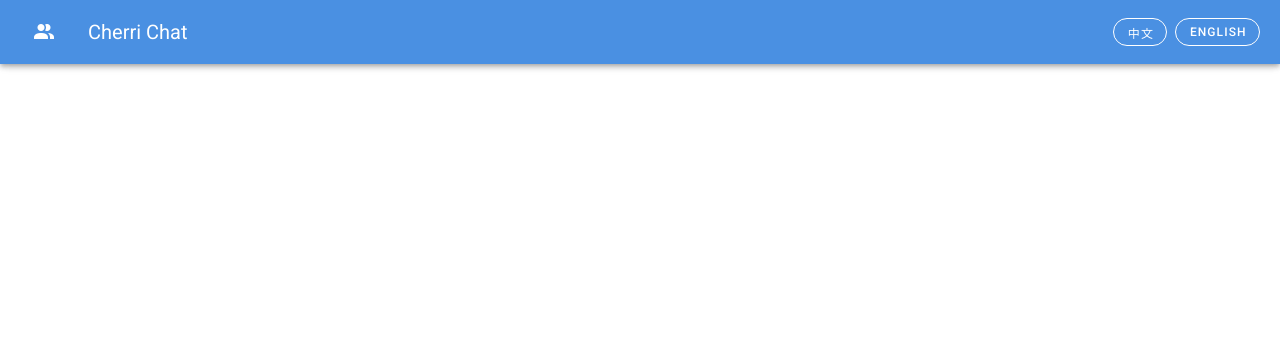
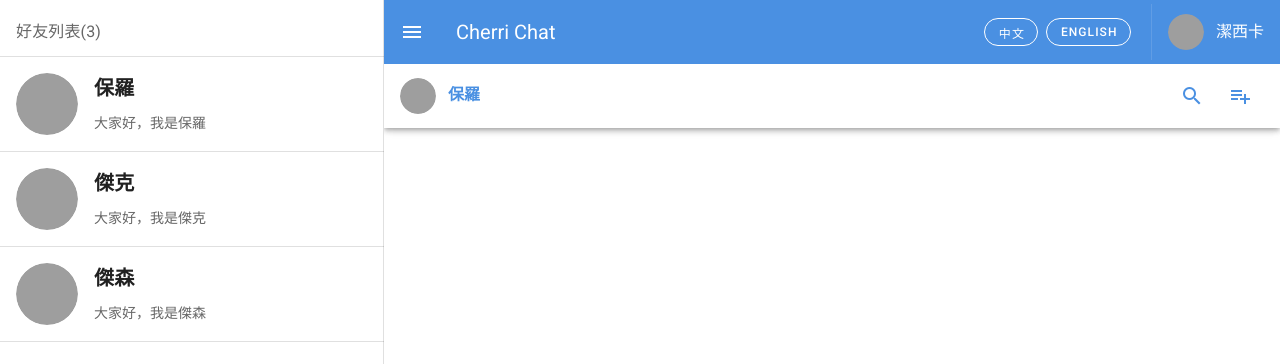
Before and after one commit to BruceShih/cherri-interview, a Vue app: page / in a window 1280 px wide. Shown: the top 364 px of the page. Built offline with nearby package versions, Linux system fonts and the light colour scheme; grey boxes are pictures that could not be loaded; what vuefire would draw is missing.

Commit message:
some layout and db

```diff
--- /dev/null
+++ b/db.json
@@ -0,0 +1,59 @@
+{
+  "friends": [
+    {
+      "id": 0,
+      "name": "保羅"
+    },
+    {
+      "id": 1,
+      "name": "傑克"
+    },
+    {
+      "id": 2,
+      "name": "傑森"
+    }
+  ],
+  "friendChats": [
+    {
+      "id": 0,
+      "message": "保羅",
+      "createDate": "2020-08-26T09:10:12.123Z"
+    },
+    {
+      "id": 1,
+      "message": "您好，我是潔西卡",
+      "createDate": "2020-08-26T09:10:13.012Z"
+    },
+    {
+      "id": 2,
+      "message": "我喜歡吃的食物有",
+      "createDate": "2020-08-26T09:10:14.201Z"
+    },
+    {
+      "id": 3,
+      "message": "各種巧克力口味的甜點",
+      "createDate": "2020-08-26T09:10:15.451Z"
+    }
+  ],
+  "friendNotes": [
+    {
+      "id": 0,
+      "message": "備忘訊息1",
+      "createDate": "2020-08-26T09:17:28.158Z"
+    },
+    {
+      "id": 1,
+      "message": "備忘訊息2",
+      "createDate": "2020-08-26T09:17:35.745Z"
+    }
+  ],
+  "conversations": [
+    {
+      "id": 0,
+      "friendId": 0,
+      "dateStarted": "2020-08-26T09:01:46.785Z",
+      "chats": [0, 1, 2, 3],
+      "notes": [0, 1]
+    }
+  ]
+}
--- a/src/App.vue
+++ b/src/App.vue
@@ -1,80 +1,181 @@
 <template>
-  <v-app>
-    <v-app-bar app color="primary" dark>
-      <!-- <template v-slot:default>
-        <v-icon>mdi-account-multiple</v-icon>
-      </template> -->
-      <v-app-bar-nav-icon class="ml-1" @click="friendListDrawer = true">
-        <v-icon>mdi-account-multiple</v-icon>
-      </v-app-bar-nav-icon>
+  <v-app id="cherri-chat">
+    <v-navigation-drawer v-model="friendListDrawer" width="384px" app>
+      <v-list three-line>
+        <v-subheader class="text-subtitle-1">好友列表(3)</v-subheader>
+        <v-divider></v-divider>
+
+        <v-list-item-group v-model="item" color="primary">
+          <v-list-item v-for="(item, i) in items" :key="i">
+            <v-list-item-icon>
+              <v-icon v-text="item.icon"></v-icon>
+            </v-list-item-icon>
+            <v-list-item-content>
+              <v-list-item-title v-text="item.text"></v-list-item-title>
+            </v-list-item-content>
+          </v-list-item>
+        </v-list-item-group>
+
+        <v-list-item link>
+          <v-list-item-avatar size="62">
+            <v-img src="https://cdn.vuetifyjs.com/images/john.jpg"></v-img>
+          </v-list-item-avatar>
+          <v-list-item-content>
+            <v-list-item-title class="text-h6 font-weight-bold">
+              保羅
+            </v-list-item-title>
+            <v-list-item-subtitle>大家好，我是保羅</v-list-item-subtitle>
+          </v-list-item-content>
+        </v-list-item>
+        <v-divider></v-divider>
+        <v-list-item link>
+          <v-list-item-avatar size="62">
+            <v-img src="https://cdn.vuetifyjs.com/images/john.jpg"></v-img>
+          </v-list-item-avatar>
+          <v-list-item-content>
+            <v-list-item-title class="text-h6 font-weight-bold">
+              傑克
+            </v-list-item-title>
+            <v-list-item-subtitle>大家好，我是傑克</v-list-item-subtitle>
+          </v-list-item-content>
+        </v-list-item>
+        <v-divider></v-divider>
+        <v-list-item link>
+          <v-list-item-avatar size="62">
+            <v-img src="https://cdn.vuetifyjs.com/images/john.jpg"></v-img>
+          </v-list-item-avatar>
+          <v-list-item-content>
+            <v-list-item-title class="text-h6 font-weight-bold">
+              傑森
+            </v-list-item-title>
+            <v-list-item-subtitle>大家好，我是傑森</v-list-item-subtitle>
+          </v-list-item-content>
+        </v-list-item>
+        <v-divider></v-divider>
+        <!-- <v-list-item link>
+          <v-list-item-action>
+            <v-icon>mdi-email</v-icon>
+          </v-list-item-action>
+          <v-list-item-content>
+            <v-list-item-title>Contact</v-list-item-title>
+          </v-list-item-content>
+        </v-list-item> -->
+      </v-list>
+    </v-navigation-drawer>
+
+    <v-app-bar app dark color="primary" extension-height="64">
+      <template v-slot:extension>
+        <v-card
+          class="d-flex justify-space-between align-center"
+          width="100%"
+          color="secondary"
+          flat
+        >
+          <div class="secondary primary--text">
+            <v-avatar class="mr-3" size="36">
+              <img src="https://cdn.vuetifyjs.com/images/john.jpg" alt="John" />
+            </v-avatar>
+            <strong>保羅</strong>
+          </div>
+          <div class="secondary primary--text">
+            <v-btn icon color="primary">
+              <v-icon>mdi-magnify</v-icon>
+            </v-btn>
+            <v-menu
+              v-model="notesMenu"
+              :close-on-content-click="false"
+              offset-y
+              min-width="384px"
+            >
+              <template v-slot:activator="{ on, attrs }">
+                <v-btn icon color="primary" v-bind="attrs" v-on="on">
+                  <v-icon>mdi-playlist-plus</v-icon>
+                </v-btn>
+              </template>
+
+              <v-card class="pa-2">
+                <v-container>
+                  <v-row>
+                    <v-col class="py-0">
+                      <v-textarea
+                        class="rounded-0"
+                        outlined
+                        name="input-7-4"
+                        label="輸入訊息..."
+                        hide-details="auto"
+                      ></v-textarea>
+                    </v-col>
+                  </v-row>
+                  <v-row>
+                    <v-col>
+                      <v-btn block tile color="primary" dark>新增</v-btn>
+                    </v-col>
+                  </v-row>
+                  <v-divider class="my-2"></v-divider>
+                  <v-row>
+                    <v-col>
+                      <v-card class="mb-2" outlined rounded="0" height="128px">
+                        <v-list-item>
+                          <v-list-item-content>
+                            <div
+                              class="d-flex justify-space-between align-center"
+                            >
+                              <div class="overline mb-1">OVERLINE</div>
+                              <v-btn x-small icon color="primary">
+                                <v-icon>mdi-close</v-icon>
+                              </v-btn>
+                            </div>
+                            <v-list-item-title>備忘訊息1</v-list-item-title>
+                          </v-list-item-content>
+                        </v-list-item>
+                      </v-card>
+                      <v-card outlined rounded="0" height="128px">
+                        <v-list-item>
+                          <v-list-item-content>
+                            <div
+                              class="d-flex justify-space-between align-center"
+                            >
+                              <div class="overline mb-1">OVERLINE</div>
+                              <v-btn x-small icon color="primary">
+                                <v-icon>mdi-close</v-icon>
+                              </v-btn>
+                            </div>
+                            <v-list-item-title>備忘訊息2</v-list-item-title>
+                          </v-list-item-content>
+                        </v-list-item>
+                      </v-card>
+                    </v-col>
+                  </v-row>
+                </v-container>
+              </v-card>
+            </v-menu>
+          </div>
+        </v-card>
+      </template>
+      <v-app-bar-nav-icon
+        @click.stop="friendListDrawer = !friendListDrawer"
+      ></v-app-bar-nav-icon>
       <v-toolbar-title>Cherri Chat</v-toolbar-title>
       <v-spacer></v-spacer>
-      <v-btn class="mx-1" small rounded outlined color="secondary">中文</v-btn>
+      <v-btn class="mx-1" small rounded outlined color="secondary">
+        中文
+      </v-btn>
       <v-btn class="mx-1" small rounded outlined color="secondary">
         English
       </v-btn>
-      <!-- <div class="d-flex align-center">
-        <v-img
-          alt="Vuetify Logo"
-          class="shrink mr-2"
-          contain
-          src="https://cdn.vuetifyjs.com/images/logos/vuetify-logo-dark.png"
-          transition="scale-transition"
-          width="40"
-        />
-
-        <v-img
-          alt="Vuetify Name"
-          class="shrink mt-1 hidden-sm-and-down"
-          contain
-          min-width="100"
-          src="https://cdn.vuetifyjs.com/images/logos/vuetify-name-dark.png"
-          width="100"
-        />
-      </div>
-
-      <v-spacer></v-spacer>
-
-      <v-btn
-        href="https://github.com/vuetifyjs/vuetify/releases/latest"
-        target="_blank"
-        text
-      >
-        <span class="mr-2">Latest Release</span>
-        <v-icon>mdi-open-in-new</v-icon>
-      </v-btn> -->
+      <v-divider class="mx-4" vertical></v-divider>
+      <v-avatar class="mr-3" size="36">
+        <img src="https://cdn.vuetifyjs.com/images/john.jpg" alt="John" />
+      </v-avatar>
+      <span>潔西卡</span>
     </v-app-bar>
 
-    <v-navigation-drawer
-      v-model="friendListDrawer"
-      absolute
-      temporary
-      color="secondary"
-    >
-      <v-list nav dense>
-        <v-list-item-group
-          v-model="group"
-          active-class="deep-purple--text text--accent-4"
-        >
-          <v-list-item>
-            <v-list-item-icon>
-              <v-icon>mdi-home</v-icon>
-            </v-list-item-icon>
-            <v-list-item-title>Home</v-list-item-title>
-          </v-list-item>
-
-          <v-list-item>
-            <v-list-item-icon>
-              <v-icon>mdi-account</v-icon>
-            </v-list-item-icon>
-            <v-list-item-title>Account</v-list-item-title>
-          </v-list-item>
-        </v-list-item-group>
-      </v-list>
-    </v-navigation-drawer>
-
     <v-main>
-      <!-- <HelloWorld /> -->
+      <v-container class="fill-height" fluid>
+        <v-row align="center" justify="center">
+          <v-col class="text-center"></v-col>
+        </v-row>
+      </v-container>
     </v-main>
   </v-app>
 </template>
@@ -82,13 +183,24 @@
 <script lang="ts">
 import Vue from 'vue';
 import Component from 'vue-class-component';
+import { friends } from './plugins/firebase';
 import { Friend } from './data/friend';
 
 @Component({
-  name: 'App'
+  name: 'App',
+  firestore: {
+    friends: friends
+  }
 })
 export default class App extends Vue {
-  friendListDrawer = false;
+  friendListDrawer = true;
+  notesMenu = false;
   friends: Friend[] = [];
 }
 </script>
+
+<style lang="scss">
+div.v-toolbar__extension {
+  background-color: white;
+}
+</style>
--- a/src/data/conversation.ts
+++ b/src/data/conversation.ts
@@ -5,6 +5,6 @@ export interface Conversation {
   id: number;
   friendId: number;
   dateStarted: Date;
-  chats: FriendChat[];
-  notes: FriendNote[];
+  chats: number[];
+  notes: number[];
 }
--- a/src/data/friendNote.ts
+++ b/src/data/friendNote.ts
@@ -1,6 +1,5 @@
 export interface FriendNote {
   id: number;
-  friendId: number;
   message: string;
   createDate: Date;
 }
--- a/src/plugins/firebase.ts
+++ b/src/plugins/firebase.ts
@@ -19,10 +19,9 @@ const db = firebase.firestore();
 const auth = firebase.auth();
 
 // db collections
-const friendList = db.collection('friends');
-// const postsCollection = db.collection('posts')
-// const commentsCollection = db.collection('comments')
-// const likesCollection = db.collection('likes')
+const friends = db.collection('friends');
+const friendChats = db.collection('friendChats');
+const friendNotes = db.collection('friendNotes');
+const conversations = db.collection('conversations');
 
-// TODO: export collections as well
-export { db, auth, friendList };
+export { db, auth, friends, friendChats, friendNotes, conversations };
```
